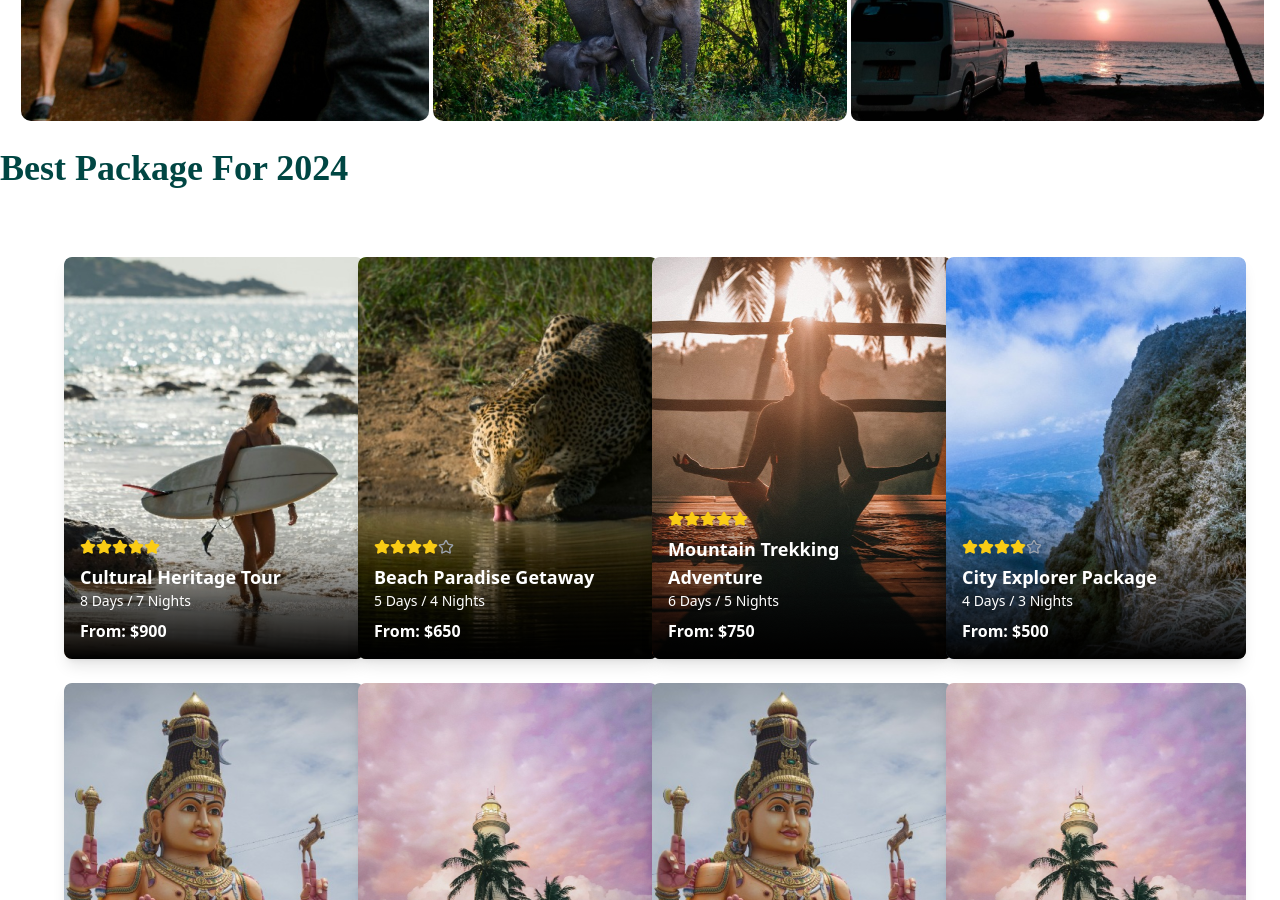
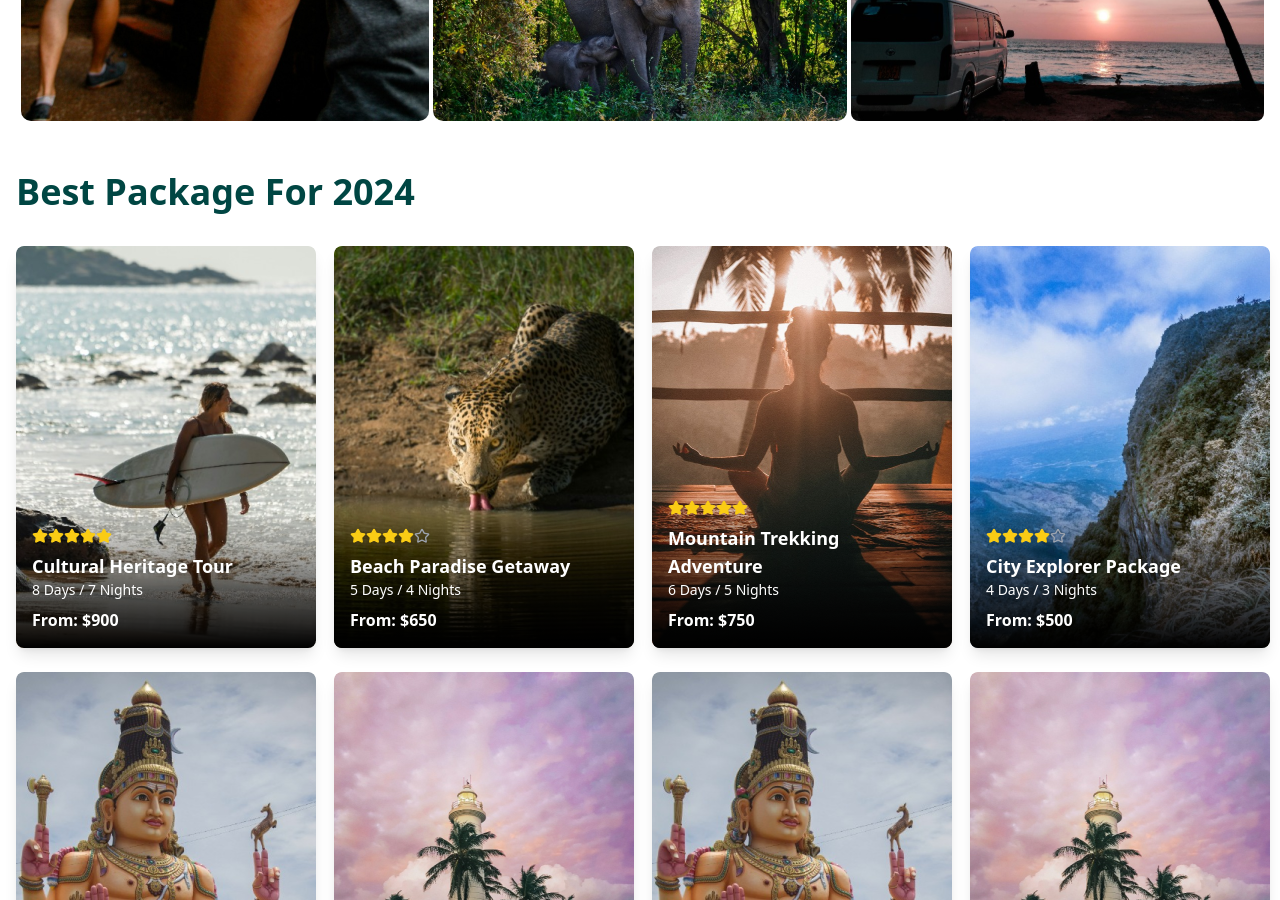
Before and after one commit to IsuruTeamORG/Serendipity-Travels, a Next.js app: page / in a window 1280 px wide. Shown: the part 1900-2800 px from the top of the page. Built offline with nearby package versions, Linux system fonts and the light colour scheme.

Commit message:
create pageination for tourcard

```diff
--- a/src/app/(user)/home/page.tsx
+++ b/src/app/(user)/home/page.tsx
@@ -1,87 +1,9 @@
-import { Industry } from "lucide-react";
+import React from 'react'
 
-const Home = () => {
-  const industries = [
-    {
-      title: "Advanced Manufacturing",
-      description: "Small Description",
-      icon: Industry,
-    },
-    {
-      title: "Advanced Manufacturing",
-      description: "Small Description",
-      icon: Industry,
-    },
-    {
-      title: "Advanced Manufacturing",
-      description: "Small Description",
-      icon: Industry,
-    },
-    {
-      title: "Advanced Manufacturing",
-      description: "Small Description",
-      icon: Industry,
-    },
-    {
-      title: "Advanced Manufacturing",
-      description: "Small Description",
-      icon: Industry,
-    },
-    {
-      title: "Advanced Manufacturing",
-      description: "Small Description",
-      icon: Industry,
-    },
-    {
-      title: "Advanced Manufacturing",
-      description: "Small Description",
-      icon: Industry,
-    },
-    {
-      title: "Advanced Manufacturing",
-      description: "Small Description",
-      icon: Industry,
-    },
-  ];
+const page = () => {
+  return (
+    <div>page</div>
+  )
+}
 
-  return (
-
-      <div className="container mx-auto">
-        {/* Section Heading */}
-        <div className="items-center justify-center text-center my-10">
-          <p className="text-gray-500 text-base sm:text-lg">The Teams Member</p>
-          <h2 className="text-3xl sm:text-4xl font-bold text-black">
-            Industries We Help
-          </h2>
-        </div>
-
-        {/* Industry Cards */}
-        <div className="grid grid-cols-3 gap-5 justify-center items-center  space-y-10">
-          {industries.map((industry, index) => (
-            <div
-              key={index}
-              className="w-[410px] h-[365px] bg-gray-100 rounded-md shadow-lg flex flex-col items-center p-4" // Added padding
-            >
-              {/* Top Icon with Lucide */}
-              <div className="relative -mt-8 w-20 h-20 bg-teal-500 flex justify-center items-center rounded-md transition-transform duration-300 hover:bg-teal-600">
-                {industry.icon}
-              </div>
-
-              {/* Content Box */}
-              <div className="w-full h-[273px] text-center">
-                <h3 className="text-lg font-semibold text-black transition-colors duration-300 hover:text-teal-600">
-                  {industry.title}
-                </h3>
-                <p className="text-gray-500 text-sm mt-1 transition-colors duration-300 hover:text-gray-700">
-                  {industry.description}
-                </p>
-              </div>
-            </div>
-          ))}
-        </div>
-      </div>
-
-  );
-};
-
-export default Home;
+export default page
--- a/src/app/components/Hero/quote.tsx
+++ b/src/app/components/Hero/quote.tsx
@@ -15,10 +15,10 @@ const QuoteForm = () => {
   };
 
   return (
-    <div className="bg-white w-full flex justify-center ">
+    <div className="flex justify-center ">
       <form
         onSubmit={handleSubmit}
-        className="bg-white w-[50%] h-[100px] rounded-lg shadow-md p-4 flex items-center space-x-4 justify-center  relative mt-[-2%]"
+        className=" relative bg-white w-[50%] h-[100px] rounded-lg shadow-md p-4 flex items-center space-x-4 justify-center   mt-[-2%]"
       >
         <div className="relative">
           <select
--- a/src/app/components/TourCardGrid.tsx
+++ b/src/app/components/TourCardGrid.tsx
@@ -1,31 +1,92 @@
-import React from "react";
+"use client";
+
+import React, { useState } from "react";
 import { TourCardDetails } from "../data/TourCardDetails";
 import TourCard from "../components/TourCard";
+import { ChevronLeft, ChevronRight } from "lucide-react";
+import { motion } from "framer-motion";
 
 const TourCardGrid: React.FC = () => {
+  const itemsPerPage = 8;
+  const [currentPage, setCurrentPage] = useState(1);
+  const totalPages = Math.ceil(TourCardDetails.length / itemsPerPage);
+
+  const currentItems = TourCardDetails.slice(
+    (currentPage - 1) * itemsPerPage,
+    currentPage * itemsPerPage
+  );
+
+  const goToPage = (page: number) => {
+    setCurrentPage(page);
+  };
+
+  const pageNumbers = Array.from({ length: totalPages }, (_, i) => i + 1);
+
   return (
+    <div className="container mx-auto px-4 py-8">
+      <motion.h2
+        initial={{ opacity: 0, y: -20 }}
+        animate={{ opacity: 1, y: 0 }}
+        transition={{ duration: 0.5 }}
+        className="text-4xl font-bold leading-tight text-left text-[#004643] mb-8 font-playfair"
+      >
+        Best Package For 2024
+      </motion.h2>
 
+      <motion.div
+        initial={{ opacity: 0 }}
+        animate={{ opacity: 1 }}
+        transition={{ duration: 0.5, delay: 0.2 }}
+        className="grid grid-cols-1 sm:grid-cols-2 lg:grid-cols-4 gap-6"
+      >
+        {currentItems.map((product: any) => (
+          <motion.div
+            key={product.id}
+            whileHover={{ scale: 1.05 }}
+            transition={{ duration: 0.2 }}
+          >
+            <TourCard data={product} />
+          </motion.div>
+        ))}
+      </motion.div>
 
+      <div className="flex justify-center items-center mt-10">
+        <nav
+          className="relative z-0 inline-flex rounded-md shadow-sm -space-x-px"
+          aria-label="Pagination"
+        >
+          <button
+            onClick={() => goToPage(Math.max(1, currentPage - 1))}
+            className="relative inline-flex items-center px-2 py-2 rounded-l-md border border-gray-300 bg-white text-sm font-medium text-gray-500 hover:bg-red-50"
+          >
+            <span className="sr-only">Previous</span>
+            <ChevronLeft className="h-5 w-5" aria-hidden="true" />
+          </button>
 
-      <div>
-        <div className="container mx-auto">
-          <div className="font-bold max-md:py-0 ">
-            <h2  className="text-4xl font-bold leading-[63.98px] text-left text-[#004643] mb-4 font-playfair"
-        style={{ fontFamily: "Playfair Display" }}>Best Package For 2024</h2>
-          </div>
+          {pageNumbers.map((number) => (
+            <button
+              key={number}
+              onClick={() => goToPage(number)}
+              className={`relative inline-flex items-center px-4 py-2 border text-sm font-medium ${
+                number === currentPage
+                  ? "z-10 bg-red-500 border-red-500 text-white"
+                  : "bg-white border-gray-300 text-gray-500 hover:bg-red-50"
+              }`}
+            >
+              {number}
+            </button>
+          ))}
 
-          <div className="pt-10 grid grid-cols-2  lg:grid-cols-4  gap-2 lg:gap-6 lg:mx-[5%] max-md:py-5">
-            {TourCardDetails.map((product: any) => {
-              return (
-                <div className="" key={product.id}>
-                  <TourCard data={product} />
-                </div>
-              );
-            })}
-          </div>
-        </div>
+          <button
+            onClick={() => goToPage(Math.min(totalPages, currentPage + 1))}
+            className="relative inline-flex items-center px-2 py-2 rounded-r-md border border-gray-300 bg-white text-sm font-medium text-gray-500 hover:bg-red-50"
+          >
+            <span className="sr-only">Next</span>
+            <ChevronRight className="h-5 w-5" aria-hidden="true" />
+          </button>
+        </nav>
       </div>
-
+    </div>
   );
 };
 
```
